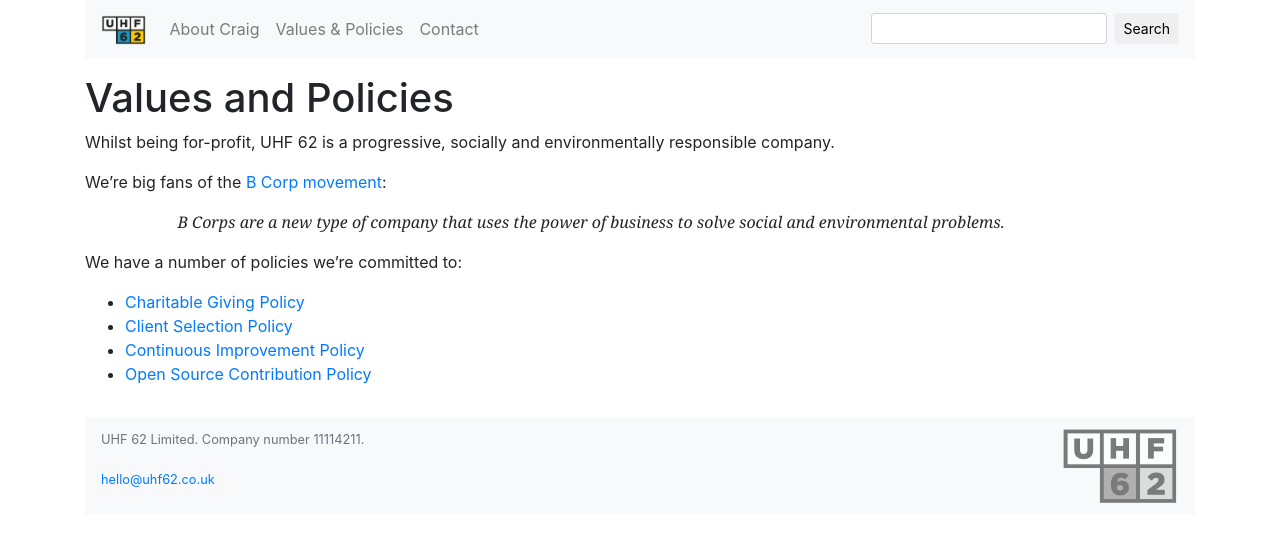
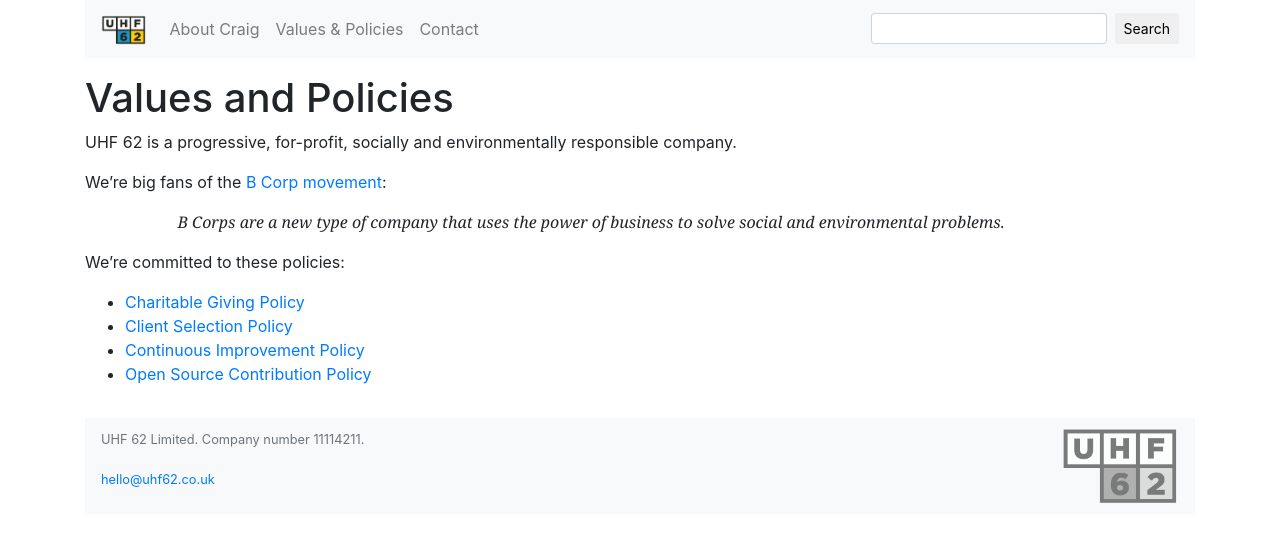
Before and after one commit to uhf62/uhf62.co.uk, a Jekyll site: the page built from _policies/index.markdown, in a window 1280 px wide. Shown: the top 542 px of the page. Built offline with Jekyll 4.4.1, drawn with Linux system fonts in a browser that asks for light colours.

Commit message:
Text tweaking

```diff
--- a/_policies/index.markdown
+++ b/_policies/index.markdown
@@ -4,12 +4,12 @@ skip_in_list: true
 layout: default
 ---
 
-Whilst being for-profit, UHF 62 is a progressive, socially and environmentally responsible company.
+UHF 62 is a progressive, for-profit, socially and environmentally responsible company.
 
 We're big fans of the [B Corp movement](https://www.bcorporation.net):
 
 > B Corps are a new type of company that uses the power of business to solve social and environmental problems.
 
-We have a number of policies we're committed to:
+We're committed to these policies:
 
 {% include policies.html %}
```
